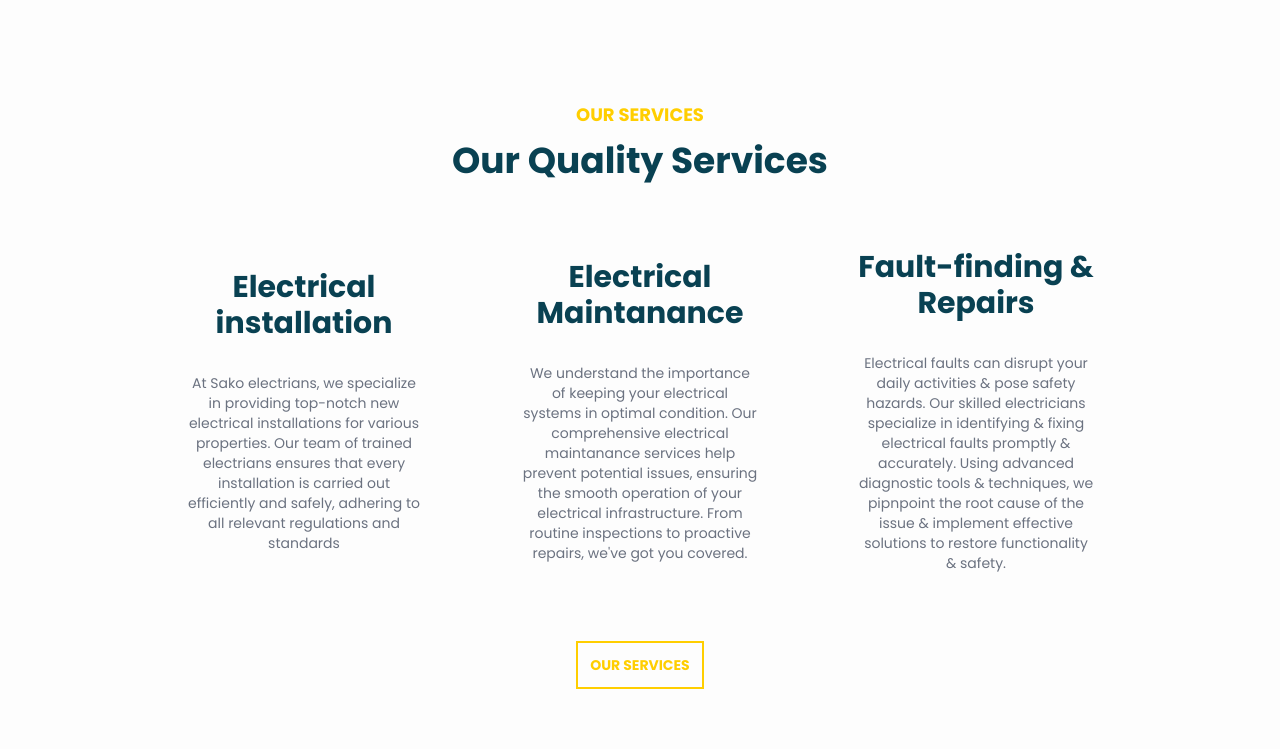
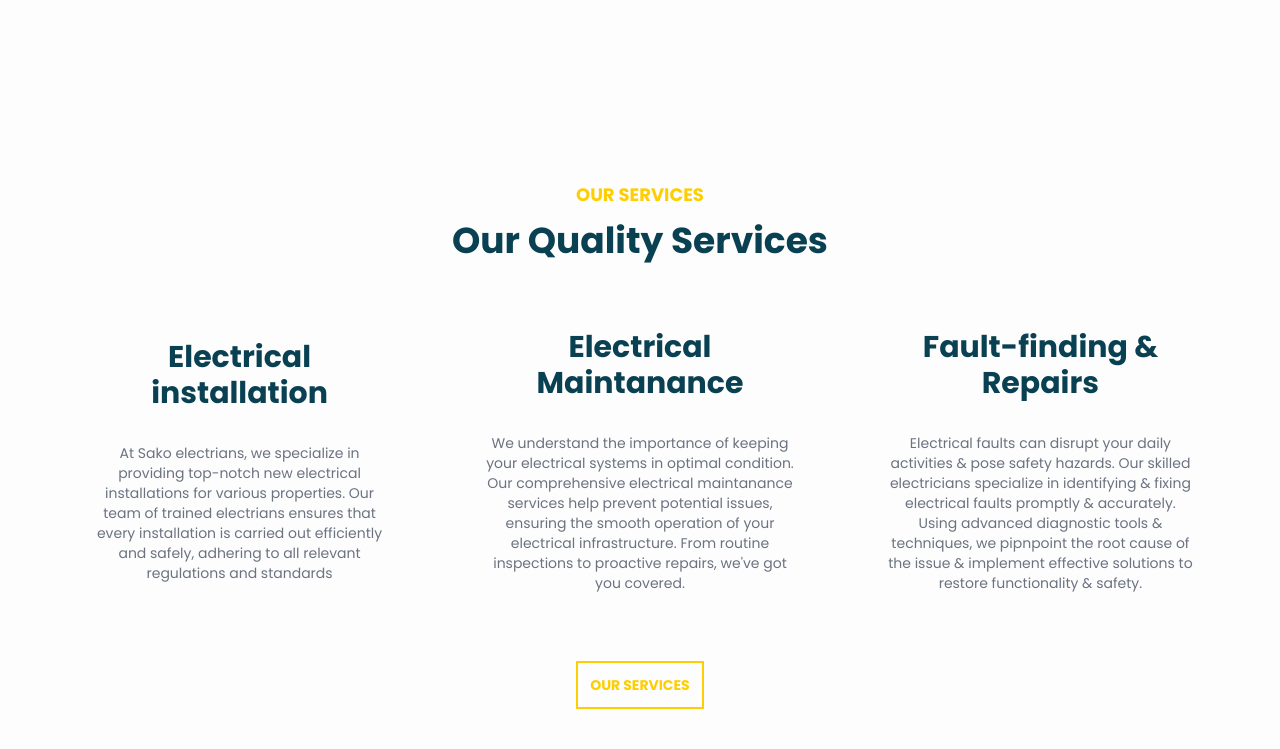
Before and after one commit to ThomasGumede/sako-electricians, a website: page src/index.html in a window 1280 px wide. Shown: the part 1651-2400 px from the top of the page. Drawn offline with Linux system fonts and the light colour scheme; a web font is replaced by a local one.

Commit message:
second comint

```diff
--- a/src/index.html
+++ b/src/index.html
@@ -191,7 +191,7 @@
                 </div>
             </div>
         </section>
-        <section class="w-full bg-custom-bg mb-20 md:mb-0">
+        <section class="w-full bg-custom-bg py-20 md:mb-0">
             <div class="container">
                 <div class="space-y-5 grid md:space-y-9 py-8">
                     <div class="text-center space-y-3">
@@ -201,9 +201,9 @@
                             Our Quality Services
                         </h2>
                     </div>
-                    <div class="flex flex-col md:flex-row items-center justify-center space-y-6 md:space-y-0 md:space-x-9">
+                    <div class="grid md:grid-cols-3 items-center justify-center gap-7">
                         <div data-aos="fade-up" data-aos-duration="1000"
-                            class="text-center w-[250px] md:w-[300px] rounded-xl group hover:shadow-xl duration-500 hover:scale-105 p-4 md:p-8">
+                            class="text-center rounded-xl group hover:shadow-xl duration-500 hover:scale-105 p-4 md:p-8">
                             <div class="space-y-8">
                                 <h2 class="text-custom-secondary text-xl md:text-3xl font-bold font-poppins">
                                     Electrical installation
@@ -214,7 +214,7 @@
                             </div>
                         </div>
                         <div data-aos="fade-up" data-aos-duration="1000" data-aos-delay="500"
-                            class="text-center w-[250px] md:w-[300px] rounded-xl group hover:shadow-xl duration-500 hover:scale-105 p-4 md:p-8">
+                            class="text-center rounded-xl group hover:shadow-xl duration-500 hover:scale-105 p-4 md:p-8">
                             <div class="space-y-8">
                                 <h2 class="text-custom-secondary text-xl md:text-3xl font-bold font-poppins">
                                     Electrical Maintanance
@@ -225,7 +225,7 @@
                             </div>
                         </div>
                         <div data-aos="fade-up" data-aos-duration="1000" data-aos-delay="1000"
-                            class="text-center w-[250px] md:w-[300px] rounded-xl group hover:shadow-xl duration-500 hover:scale-105 p-4 md:p-8">
+                            class="text-center rounded-xl group hover:shadow-xl duration-500 hover:scale-105 p-4 md:p-8">
                             <div class="space-y-8">
                                 <h2 class="text-custom-secondary text-xl md:text-3xl font-bold font-poppins">
                                     Fault-finding & Repairs
@@ -349,7 +349,7 @@
                 </div>
             </div>
         </section>
-        <section class="w-full bg-custom-bg font-poppins mb-20">
+        <section class="w-full bg-custom-bg font-poppins py-20">
             <div class="container">
                 <div class="grid">
                     <div class="text-center mb-12 space-y-3">
@@ -435,7 +435,7 @@
                 </div>
             </div>
         </section>
-        <section id="testemonials" class="w-full bg-custom-bg font-poppins mb-20">
+        <section id="testemonials" class="w-full bg-custom-bg font-poppins py-20">
             <div class="container">
                 <div class="w-full">
                     <div class="text-center mb-12 space-y-3">
@@ -560,7 +560,7 @@
                 </div>
             </div>
         </section>
-        <section id="contact" class="w-full mb-20 bg-white">
+        <section id="contact" class="w-full py-20 bg-white">
             <div class="container">
                 <div class="flex flex-col space-y-9 p-4 md:p-0  md:space-y-0 md:flex-row items-start justify-between w-full">
                     <div data-aos="fade-right" data-aos-duration="1000" class="space-y-7 flex-[0.5]">
```
